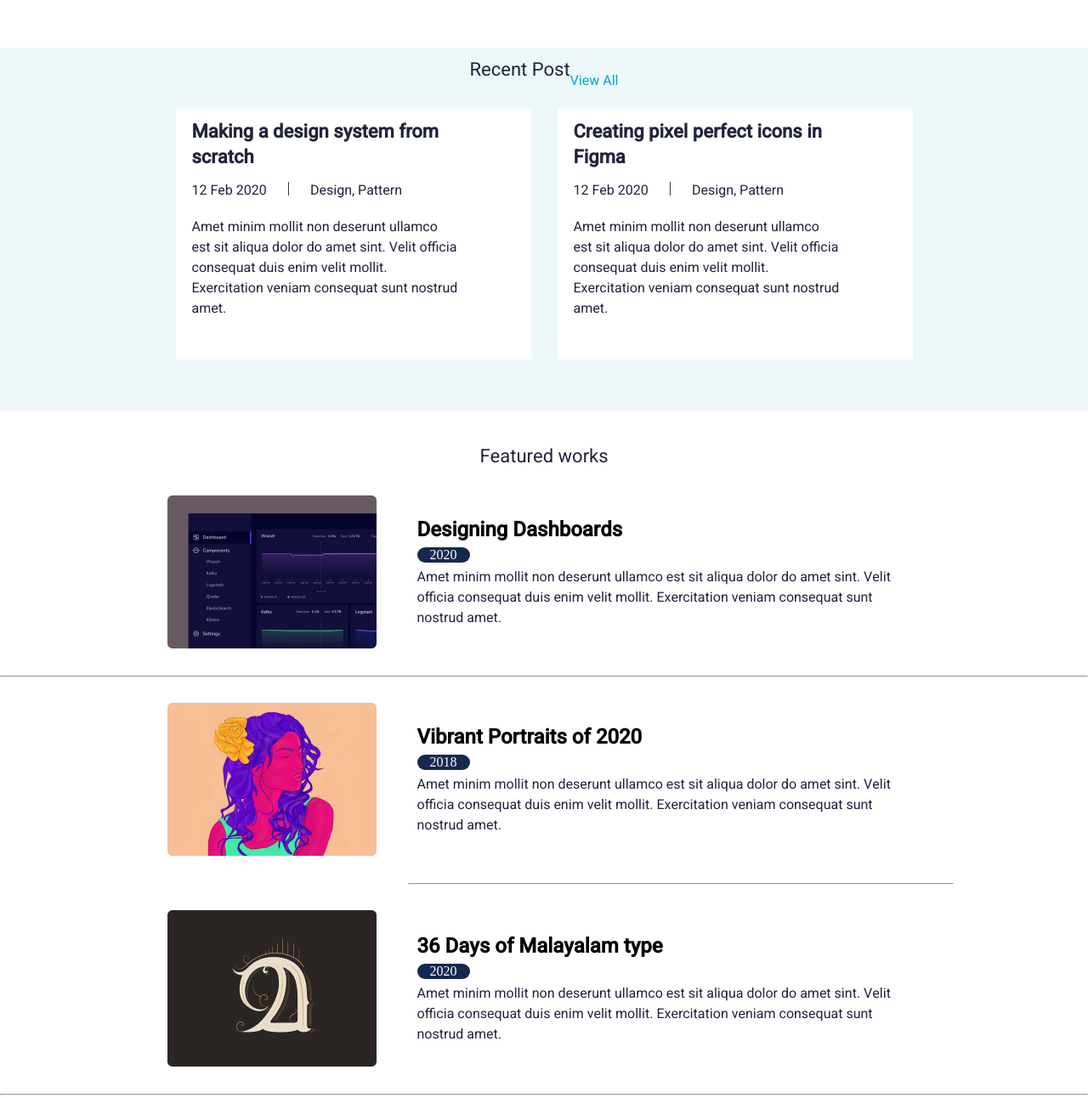
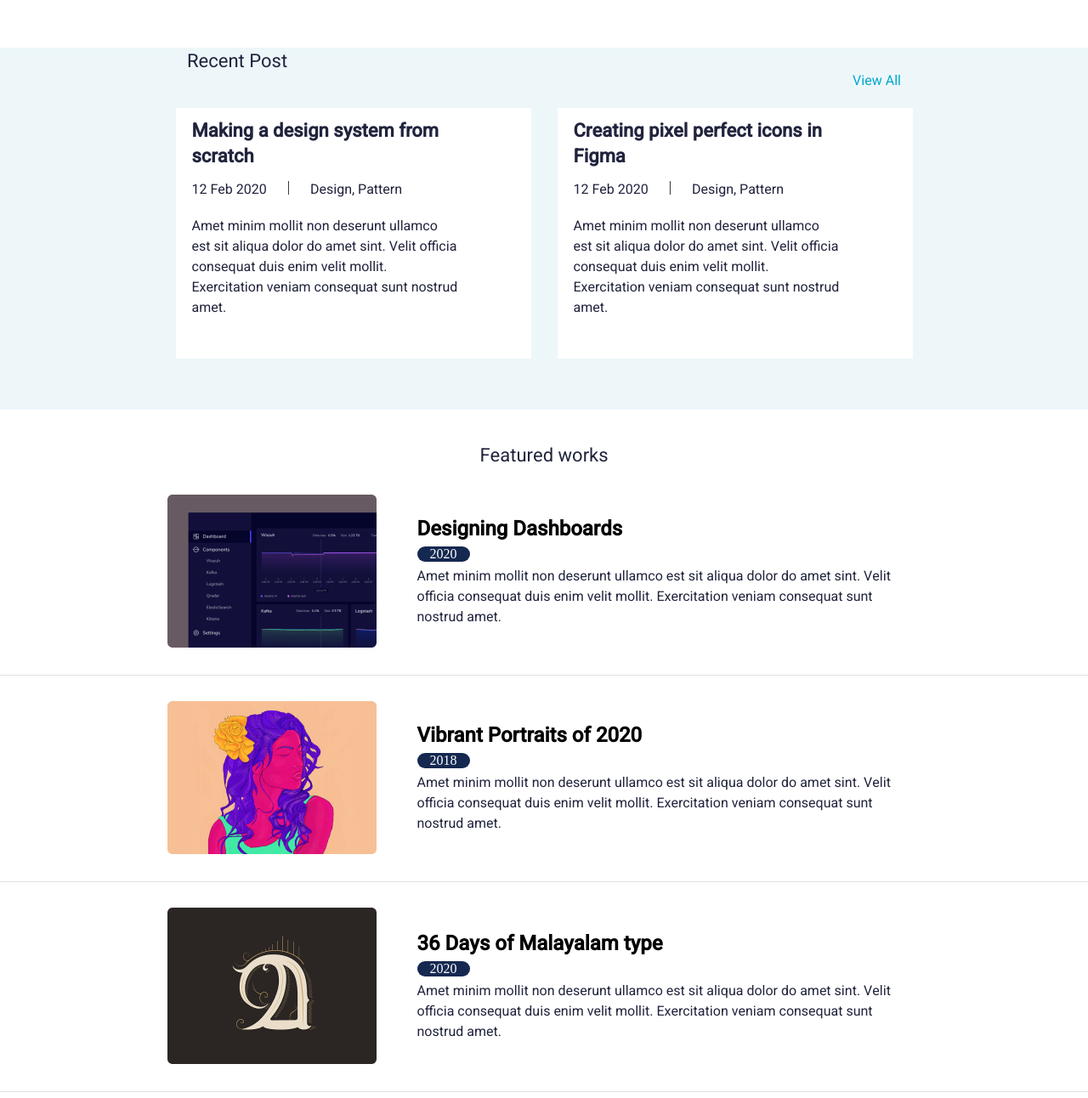
Before and after one commit to jsmngill/porttfolio-, a plain HTML site: page index.html in a window 1280 px wide. Shown: the part 462-1754 px from the top of the page at 85% size. Drawn offline with Linux system fonts and the light colour scheme.

Commit message:
recentwork soughted

```diff
--- a/index.html
+++ b/index.html
@@ -8,7 +8,7 @@
     <link rel="preconnect" href="https://fonts.googleapis.com">
     <link rel="preconnect" href="https://fonts.gstatic.com" crossorigin>
     <link href="https://fonts.googleapis.com/css2?family=Heebo:wght@200;300;400;500&display=swap" rel="stylesheet">
-    <title>Document</title>
+    <title>Portfolio</title>
 </head>
 <body>
     <div class="webpage">
@@ -69,7 +69,7 @@
                     <!--<img src="images/Vector 18.png" alt="">-->
                 </div>
             </div>
-            <hr>
+            <!--<hr>-->
             <div class="works">
                 <img class="work_img" src="images/Rectangle 32.png" alt="">
                 <div class="work_content">
@@ -82,7 +82,7 @@
                 <!--<img src="images/Vector 18.png" alt="">-->
             </div>
         </div>
-        <hr class="sep" hr-align="center">
+        <!--<hr class="sep" hr-align="center">-->
         <div class="works">
             <img class="work_img" src="images/Rectangle 34.png" alt="">
             <div class="work_content">
@@ -95,7 +95,7 @@
             <!--<img src="images/Vector 18.png" alt="">-->
             </div>
         </div>
-        <hr>
+        <!--<hr>-->
     </div>
         <div class="footer">
             <div class="social_icons">
--- a/style.css
+++ b/style.css
@@ -149,8 +149,8 @@
     font-weight: 400;
     font-size: 18px;
     color: #21243D;
-    /*margin-left: 135px;
-    margin-right: 135px;*/
+    margin-left: 135px;
+    margin-right: 135px;
     margin-top: 10px;
     margin-bottom: 10px;
 }
@@ -215,8 +215,9 @@
         display: flex;
         justify-content: space-between;
         margin: auto;
-        justify-content:center;
-        text-align: center;
+        /*justify-content:center;
+        text-align: center;*/
+        max-width: 840px;
     }
     .view{
       display: inline;
@@ -224,6 +225,7 @@
     .post{
         font-size: 22px;
         /*margin-left: 148px;*/
+        margin: 0;
     }
     .posts{
         display: flex;
@@ -319,6 +321,9 @@
     font-size: 16px;
     margin-left: 22px;
 }
+.works{
+    border-bottom:1px solid #E0E0E0;
+}
 .work_para{
     color: #21243D;
     font-family: 'Heebo', sans-serif;
```
